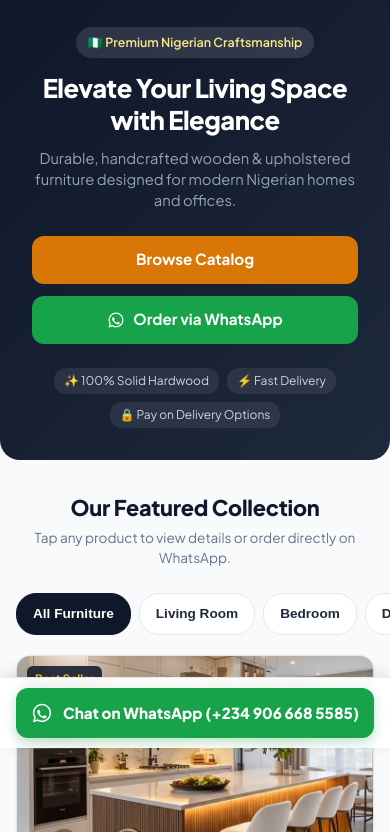
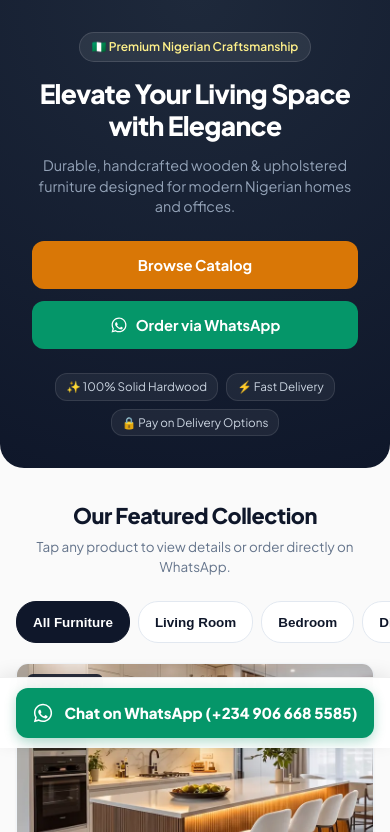
Before and after one commit to rufatronics/Klassicfurnitures, a plain HTML site: page index.html in a window 390 px wide. Shown: the part 96-928 px from the top of the page. Drawn offline with Linux system fonts and the light colour scheme.

Commit message:
Build mobile-first Klassic Furniture website with WhatsApp CTAs

```diff
--- a/package.json
+++ /dev/null
@@ -1,5 +0,0 @@
-{
-  "devDependencies": {
-    "playwright": "^1.63.0"
-  }
-}
--- a/styles.css
+++ b/styles.css
@@ -1,27 +1,29 @@
 /*
-  Klassic Furniture Mobile-First Optimized CSS
-  Target Viewports: 360px - 430px wide screens (Android / Low-end mobile devices)
-  Focus: High performance, zero bloat, high visibility WhatsApp CTAs, min 48px touch targets
+  Klassic Furniture - Minimal Modern Mobile-First CSS
+  Target: 360px – 430px Android / Mobile screens
+  Performance: Zero framework bloat, sub-50ms render, WebP support, 48px+ tap targets
 */
 
 :root {
-  --primary-color: #16a34a;       /* WhatsApp Green */
-  --primary-dark: #15803d;
-  --secondary-color: #0f172a;     /* Deep Navy Slate */
-  --accent-gold: #d97706;         /* Warm Gold Accent */
-  --bg-light: #f8fafc;
+  --primary-color: #059669;       /* Modern Emerald WhatsApp Green */
+  --primary-dark: #047857;
+  --secondary-color: #0f172a;     /* Slate Dark Neutral */
+  --accent-gold: #d97706;         /* Refined Warm Amber */
+  --bg-main: #fafafa;
   --card-bg: #ffffff;
-  --text-main: #1e293b;
+  --text-main: #0f172a;
   --text-muted: #64748b;
-  --border-color: #e2e8f0;
+  --text-light: #94a3b8;
+  --border-color: #f1f5f9;
+  --border-subtle: #e2e8f0;
   --font-family: 'Plus Jakarta Sans', system-ui, -apple-system, sans-serif;
   --touch-target-min: 48px;
   --radius-sm: 8px;
-  --radius-md: 14px;
+  --radius-md: 12px;
   --radius-lg: 20px;
-  --shadow-sm: 0 1px 3px rgba(0,0,0,0.06);
-  --shadow-md: 0 4px 12px rgba(0,0,0,0.08);
-  --shadow-lg: 0 10px 25px rgba(0,0,0,0.12);
+  --shadow-sm: 0 1px 3px rgba(15,23,42,0.04), 0 1px 2px rgba(15,23,42,0.02);
+  --shadow-md: 0 4px 12px rgba(15,23,42,0.06);
+  --shadow-lg: 0 12px 28px rgba(15,23,42,0.12);
 }
 
 *, *::before, *::after {
@@ -38,11 +40,12 @@ html {
 }
 
 body {
-  background-color: var(--bg-light);
+  background-color: var(--bg-main);
   color: var(--text-main);
   line-height: 1.5;
-  padding-bottom: 76px; /* Space for fixed bottom WhatsApp bar */
+  padding-bottom: 80px; /* Space for fixed bottom WhatsApp CTA bar */
   overflow-x: hidden;
+  -webkit-font-smoothing: antialiased;
 }
 
 a {
@@ -62,17 +65,18 @@ img {
   padding-right: 16px;
   margin-left: auto;
   margin-right: auto;
-  max-width: 600px;
+  max-width: 580px;
 }
 
 /* Announcement Bar */
 .announcement-bar {
   background-color: var(--secondary-color);
-  color: #f1f5f9;
-  font-size: 0.75rem;
+  color: #f8fafc;
+  font-size: 0.72rem;
   font-weight: 600;
+  letter-spacing: 0.02em;
   text-align: center;
-  padding: 6px 12px;
+  padding: 7px 12px;
   white-space: nowrap;
   overflow: hidden;
   text-overflow: ellipsis;
@@ -80,12 +84,12 @@ img {
 
 /* Header */
 .header {
-  background: var(--card-bg);
+  background: rgba(255, 255, 255, 0.96);
+  backdrop-filter: blur(8px);
   border-bottom: 1px solid var(--border-color);
   position: sticky;
   top: 0;
   z-index: 100;
-  box-shadow: var(--shadow-sm);
 }
 
 .header-container {
@@ -110,19 +114,19 @@ img {
   display: inline-flex;
   align-items: center;
   gap: 6px;
-  background-color: #dcfce7;
+  background-color: #ecfdf5;
   color: var(--primary-dark);
-  font-size: 0.85rem;
+  font-size: 0.82rem;
   font-weight: 700;
   padding: 8px 14px;
   border-radius: 20px;
   min-height: 40px;
-  border: 1px solid #bbf7d0;
-  transition: background-color 0.2s ease;
+  border: 1px solid #a7f3d0;
+  transition: background-color 0.15s ease;
 }
 
 .head-wa-btn:active {
-  background-color: #bbf7d0;
+  background-color: #d1fae5;
 }
 
 .wa-icon {
@@ -138,36 +142,39 @@ img {
 
 /* Hero Section */
 .hero {
-  background: linear-gradient(135deg, #0f172a 0%, #1e293b 100%);
+  background: radial-gradient(circle at top, #1e293b 0%, #0f172a 100%);
   color: #ffffff;
-  padding: 32px 16px;
+  padding: 36px 16px 32px;
   text-align: center;
-  border-bottom-left-radius: var(--radius-lg);
-  border-bottom-right-radius: var(--radius-lg);
+  border-bottom-left-radius: 24px;
+  border-bottom-right-radius: 24px;
 }
 
 .hero-badge {
-  display: inline-block;
-  background: rgba(255, 255, 255, 0.12);
-  color: #fde68a;
-  font-size: 0.78rem;
+  display: inline-flex;
+  align-items: center;
+  gap: 6px;
+  background: rgba(255, 255, 255, 0.08);
+  border: 1px solid rgba(255, 255, 255, 0.12);
+  color: #fef08a;
+  font-size: 0.75rem;
   font-weight: 600;
-  padding: 6px 12px;
+  padding: 5px 12px;
   border-radius: 20px;
-  margin-bottom: 14px;
-  backdrop-filter: blur(4px);
+  margin-bottom: 16px;
 }
 
 .hero-title {
-  font-size: 1.6rem;
+  font-size: 1.65rem;
   font-weight: 800;
-  line-height: 1.25;
+  line-height: 1.22;
   margin-bottom: 12px;
-  letter-spacing: -0.02em;
+  letter-spacing: -0.025em;
+  color: #ffffff;
 }
 
 .hero-subtext {
-  font-size: 0.92rem;
+  font-size: 0.9rem;
   color: #94a3b8;
   margin-bottom: 24px;
   line-height: 1.45;
@@ -179,7 +186,7 @@ img {
   gap: 12px;
 }
 
-/* Common Buttons (Min 48px Touch Height) */
+/* Buttons (Min 48px Touch Target Height) */
 .btn {
   display: inline-flex;
   align-items: center;
@@ -187,14 +194,15 @@ img {
   gap: 8px;
   min-height: var(--touch-target-min);
   padding: 12px 20px;
-  border-radius: 12px;
-  font-size: 0.95rem;
+  border-radius: var(--radius-md);
+  font-size: 0.92rem;
   font-weight: 700;
   border: none;
   cursor: pointer;
   width: 100%;
   text-align: center;
   touch-action: manipulation;
+  transition: transform 0.1s ease, opacity 0.1s ease;
 }
 
 .btn-primary {
@@ -210,7 +218,7 @@ img {
 .btn-whatsapp-lg {
   background-color: var(--primary-color);
   color: #ffffff;
-  font-size: 1.05rem;
+  font-size: 0.98rem;
   min-height: 52px;
 }
 
@@ -229,9 +237,10 @@ img {
 }
 
 .pill {
-  font-size: 0.75rem;
+  font-size: 0.73rem;
   color: #cbd5e1;
-  background: rgba(255, 255, 255, 0.08);
+  background: rgba(255, 255, 255, 0.06);
+  border: 1px solid rgba(255, 255, 255, 0.1);
   padding: 4px 10px;
   border-radius: 12px;
 }
@@ -250,16 +259,16 @@ img {
   font-size: 1.35rem;
   font-weight: 800;
   color: var(--secondary-color);
-  letter-spacing: -0.01em;
+  letter-spacing: -0.02em;
 }
 
 .section-subtitle {
-  font-size: 0.85rem;
+  font-size: 0.84rem;
   color: var(--text-muted);
   margin-top: 4px;
 }
 
-/* Filter Tabs - One Hand Horizontal Scroll */
+/* One-Hand Thumb Horizontal Filter Tabs */
 .category-tabs {
   display: flex;
   gap: 8px;
@@ -280,13 +289,14 @@ img {
   min-height: 42px;
   padding: 8px 16px;
   border-radius: 20px;
-  border: 1px solid var(--border-color);
+  border: 1px solid var(--border-subtle);
   background: var(--card-bg);
   color: var(--text-main);
-  font-size: 0.85rem;
+  font-size: 0.84rem;
   font-weight: 600;
   cursor: pointer;
   touch-action: manipulation;
+  transition: background-color 0.15s ease, border-color 0.15s ease;
 }
 
 .tab-btn.active {
@@ -295,7 +305,7 @@ img {
   border-color: var(--secondary-color);
 }
 
-/* Product Cards */
+/* Product Grid */
 .product-grid {
   display: flex;
   flex-direction: column;
@@ -315,7 +325,7 @@ img {
 
 .card-image-wrap {
   position: relative;
-  background-color: #f1f5f9;
+  background-color: #f8fafc;
   cursor: pointer;
   aspect-ratio: 4/3;
   overflow: hidden;
@@ -325,20 +335,22 @@ img {
   width: 100%;
   height: 100%;
   object-fit: cover;
+  transition: transform 0.3s ease;
 }
 
 .badge-tag {
   position: absolute;
   top: 10px;
   left: 10px;
-  background: rgba(15, 23, 42, 0.85);
+  background: rgba(15, 23, 42, 0.88);
   color: #fbbf24;
-  font-size: 0.72rem;
+  font-size: 0.7rem;
   font-weight: 700;
   padding: 4px 8px;
   border-radius: 6px;
   backdrop-filter: blur(4px);
   z-index: 2;
+  letter-spacing: 0.02em;
 }
 
 .card-content {
@@ -349,7 +361,7 @@ img {
 }
 
 .product-cat {
-  font-size: 0.75rem;
+  font-size: 0.72rem;
   font-weight: 700;
   color: var(--accent-gold);
   text-transform: uppercase;
@@ -358,15 +370,16 @@ img {
 }
 
 .product-name {
-  font-size: 1.1rem;
+  font-size: 1.08rem;
   font-weight: 700;
   color: var(--secondary-color);
   margin-bottom: 6px;
   line-height: 1.3;
+  letter-spacing: -0.01em;
 }
 
 .product-desc {
-  font-size: 0.85rem;
+  font-size: 0.84rem;
   color: var(--text-muted);
   margin-bottom: 14px;
   line-height: 1.4;
@@ -390,14 +403,15 @@ img {
 }
 
 .price {
-  font-size: 1.25rem;
+  font-size: 1.22rem;
   font-weight: 800;
   color: var(--secondary-color);
+  letter-spacing: -0.01em;
 }
 
 .old-price {
-  font-size: 0.85rem;
-  color: #94a3b8;
+  font-size: 0.82rem;
+  color: var(--text-light);
   text-decoration: line-through;
 }
 
@@ -411,11 +425,12 @@ img {
   color: #ffffff;
   border: none;
   border-radius: 10px;
-  font-size: 0.9rem;
+  font-size: 0.88rem;
   font-weight: 700;
   cursor: pointer;
   width: 100%;
   touch-action: manipulation;
+  transition: background-color 0.15s ease;
 }
 
 .btn-card-wa:active {
@@ -428,21 +443,23 @@ img {
 }
 
 .banner-box {
-  background: linear-gradient(135deg, #10b981 0%, #047857 100%);
+  background: linear-gradient(135deg, #059669 0%, #047857 100%);
   color: #ffffff;
   padding: 24px 20px;
   border-radius: var(--radius-md);
   text-align: center;
+  box-shadow: var(--shadow-md);
 }
 
 .banner-box h3 {
-  font-size: 1.25rem;
+  font-size: 1.2rem;
   font-weight: 800;
   margin-bottom: 8px;
+  letter-spacing: -0.01em;
 }
 
 .banner-box p {
-  font-size: 0.88rem;
+  font-size: 0.86rem;
   color: #ecfdf5;
   margin-bottom: 16px;
   line-height: 1.45;
@@ -469,23 +486,25 @@ img {
   padding: 16px;
   border-radius: var(--radius-sm);
   border: 1px solid var(--border-color);
+  box-shadow: var(--shadow-sm);
 }
 
 .rating {
   color: #f59e0b;
-  font-size: 0.9rem;
+  font-size: 0.88rem;
   margin-bottom: 6px;
 }
 
 .review-text {
-  font-size: 0.86rem;
+  font-size: 0.85rem;
   color: var(--text-main);
   font-style: italic;
   margin-bottom: 8px;
+  line-height: 1.4;
 }
 
 .reviewer-name {
-  font-size: 0.78rem;
+  font-size: 0.76rem;
   font-weight: 700;
   color: var(--text-muted);
 }
@@ -500,6 +519,7 @@ img {
   padding: 20px;
   border-radius: var(--radius-md);
   border: 1px solid var(--border-color);
+  box-shadow: var(--shadow-sm);
   display: flex;
   flex-direction: column;
   gap: 16px;
@@ -513,18 +533,17 @@ img {
 }
 
 .c-icon {
-  font-size: 1.3rem;
+  font-size: 1.25rem;
   line-height: 1;
 }
 
 .contact-item strong {
-  font-size: 0.88rem;
+  font-size: 0.86rem;
   color: var(--secondary-color);
-
 }
 
 .contact-item p {
-  font-size: 0.85rem;
+  font-size: 0.84rem;
   color: var(--text-muted);
   margin-top: 2px;
 }
@@ -532,7 +551,6 @@ img {
 .contact-item a {
   color: var(--primary-dark);
   font-weight: 700;
-
 }
 
 /* Footer */
@@ -540,16 +558,16 @@ img {
   background-color: var(--secondary-color);
   color: #94a3b8;
   padding: 24px 0 32px;
-  font-size: 0.8rem;
+  font-size: 0.78rem;
 }
 
 .footer-tagline {
-  font-size: 0.75rem;
+  font-size: 0.74rem;
   color: #64748b;
   margin-top: 4px;
 }
 
-/* Sticky Bottom WhatsApp Bar (Mobile Priority) */
+/* Sticky Bottom WhatsApp CTA Bar */
 .sticky-wa-bar {
   position: fixed;
   bottom: 0;
@@ -558,8 +576,8 @@ img {
   background: rgba(255, 255, 255, 0.96);
   backdrop-filter: blur(10px);
   padding: 10px 16px;
-  border-top: 1px solid rgba(0,0,0,0.08);
-  box-shadow: 0 -4px 16px rgba(0,0,0,0.1);
+  border-top: 1px solid rgba(0,0,0,0.06);
+  box-shadow: 0 -4px 16px rgba(0,0,0,0.08);
   z-index: 999;
 }
 
@@ -570,12 +588,12 @@ img {
   gap: 10px;
   background-color: var(--primary-color);
   color: #ffffff;
-  font-size: 0.95rem;
+  font-size: 0.94rem;
   font-weight: 800;
   min-height: 50px;
   border-radius: 12px;
   width: 100%;
-  box-shadow: 0 4px 12px rgba(22, 163, 74, 0.3);
+  box-shadow: 0 4px 12px rgba(5, 150, 105, 0.3);
   touch-action: manipulation;
 }
 
@@ -672,14 +690,15 @@ img {
 }
 
 .modal-title {
-  font-size: 1.25rem;
+  font-size: 1.2rem;
   font-weight: 800;
   color: var(--secondary-color);
   margin-bottom: 4px;
+  letter-spacing: -0.01em;
 }
 
 .modal-price {
-  font-size: 1.3rem;
+  font-size: 1.25rem;
   font-weight: 800;
   color: var(--primary-dark);
   margin-bottom: 12px;
@@ -689,7 +708,7 @@ img {
   background: #f8fafc;
   padding: 12px;
   border-radius: var(--radius-sm);
-  font-size: 0.84rem;
+  font-size: 0.82rem;
   color: var(--text-main);
   margin-bottom: 16px;
   border: 1px solid var(--border-color);
@@ -709,7 +728,7 @@ img {
   min-height: 52px;
   background-color: var(--primary-color);
   color: #ffffff;
-  font-size: 1rem;
+  font-size: 0.96rem;
   font-weight: 800;
   border-radius: 12px;
   border: none;
```
Also changed, not shown: 1 other file.
